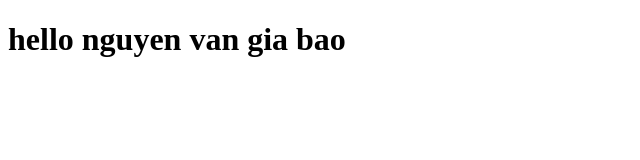
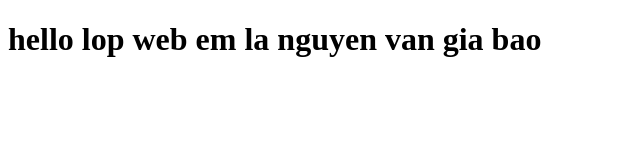
Before and after one commit to GiaBao-source206/GiaBao-source206.github.io, a plain HTML site: page index.html in a window 1280 px wide. Shown: the whole page, without its empty margins (0-640 px from the left). Drawn offline with Linux system fonts and the light colour scheme.

Commit message:
third push

```diff
--- a/index.html
+++ b/index.html
@@ -6,6 +6,6 @@
     <title>Document</title>
 </head>
 <body>
-    <h1> hello nguyen van gia bao </h1>
+    <h1> hello lop web em la nguyen van gia bao </h1>
 </body>
 </html>
```
